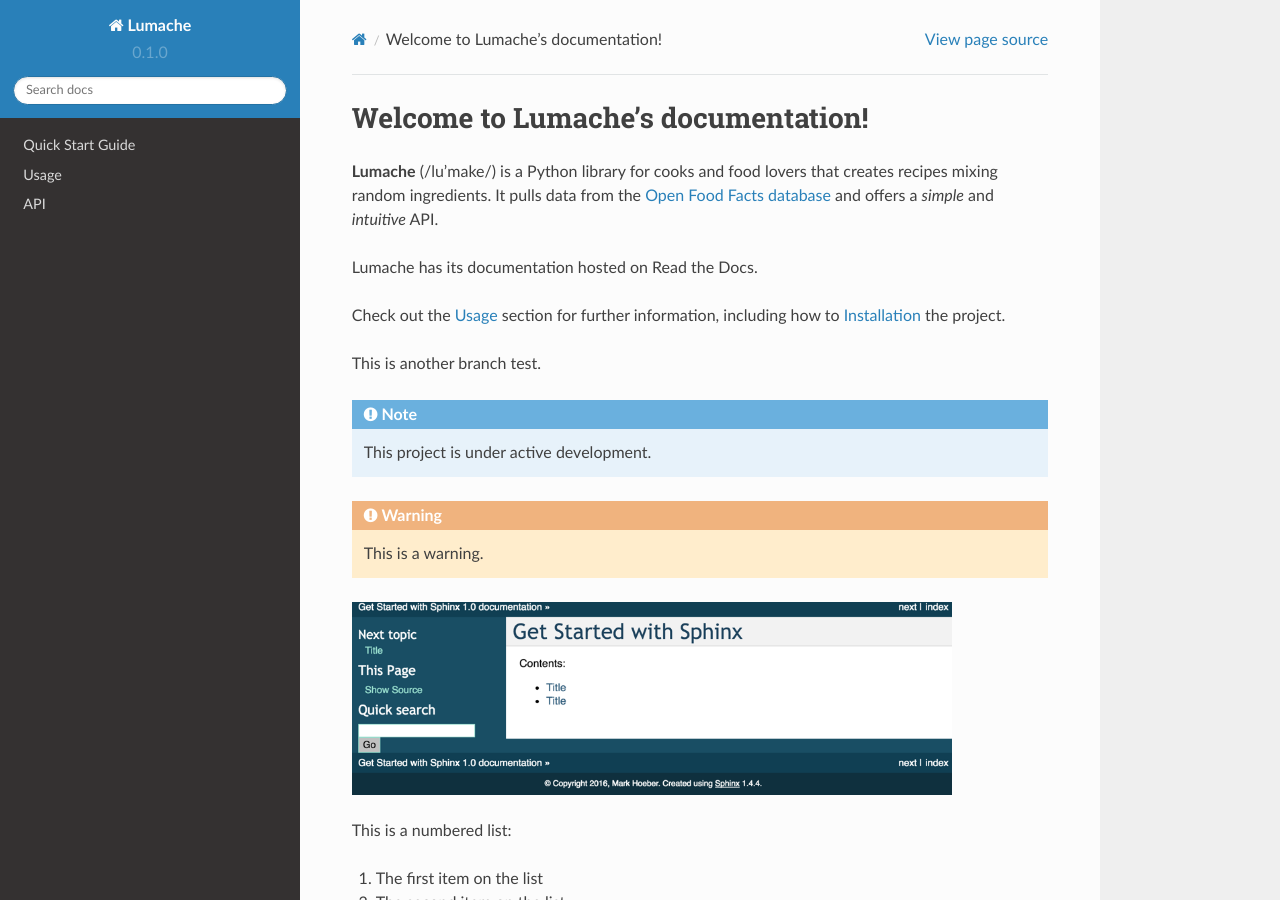
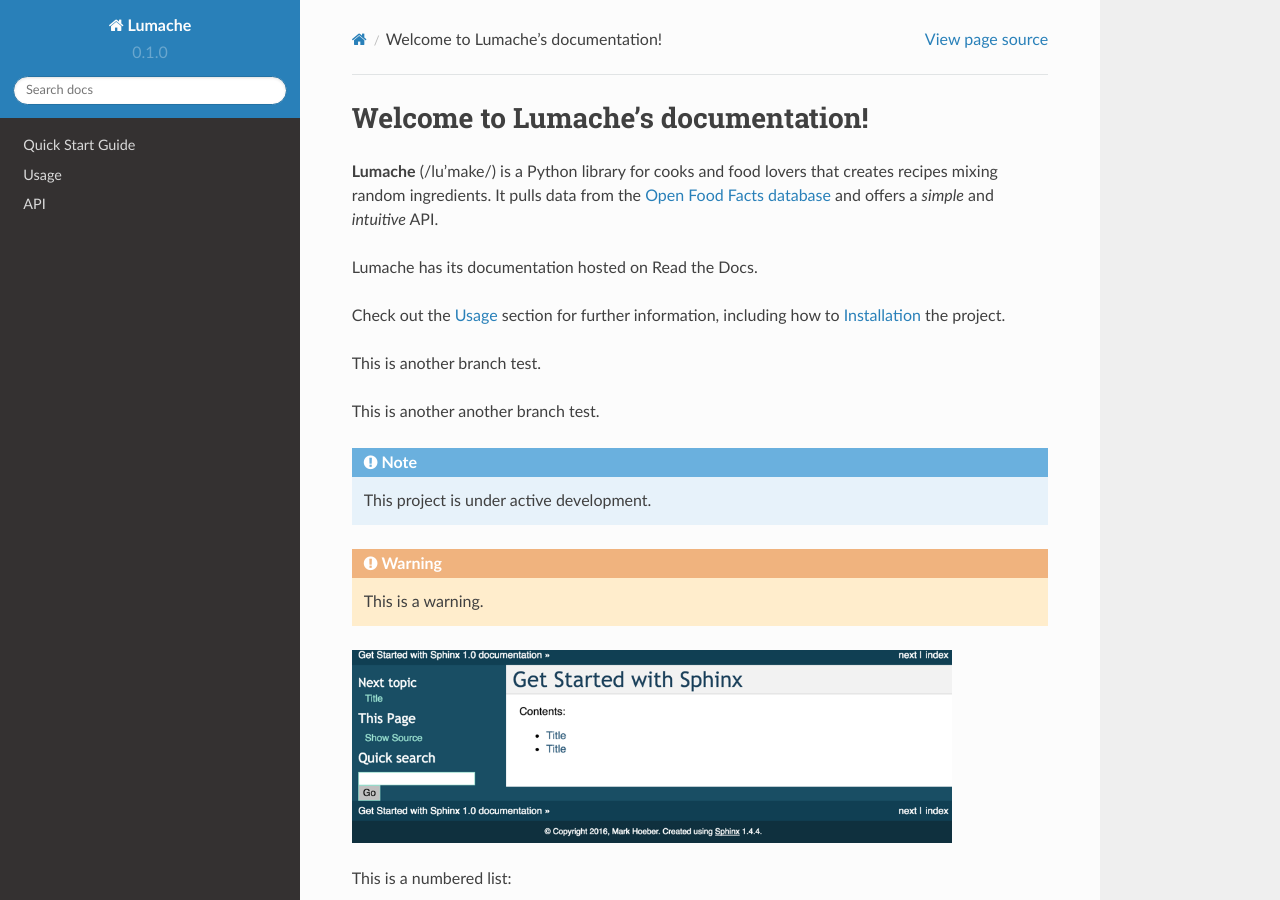
Before and after one commit to lhelms2/rtd-template, a Sphinx documentation site: the page built from docs/source/index.rst, in a window 1280 px wide and 900 px high. Built offline with Sphinx 7.4.7 and the Read the Docs theme 2.0.0, drawn with Linux system fonts in a browser that asks for light colours.

Commit message:
Update index.rst
another another another branch test.

```diff
--- a/docs/source/index.rst
+++ b/docs/source/index.rst
@@ -12,6 +12,8 @@
 how to :ref:`installation` the project.
 
 This is another branch test.
+
+This is another another branch test.
 
 .. note::
 
```
